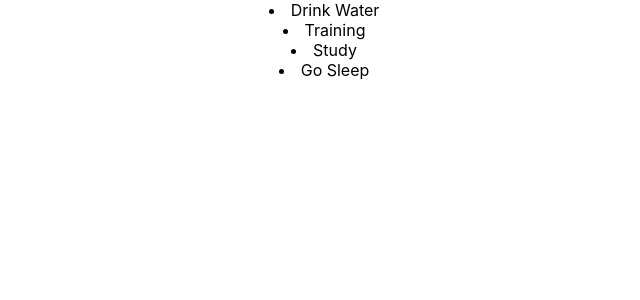
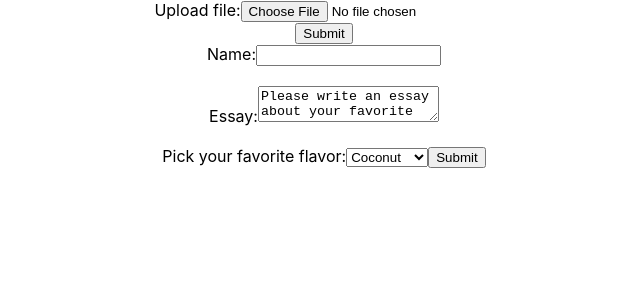
Before and after one commit to Jeong-wonho/being-react-professional, a React (Create React App) app in the folder reactapp/: page / in a window 1280 px wide. Shown: the top 300 px of the page, without its empty margins (316-956 px from the left). Built offline with nearby package versions, Linux system fonts and the light colour scheme.

Commit message:
unControlld Component

```diff
--- a/reactapp/src/App.js
+++ b/reactapp/src/App.js
@@ -1,17 +1,21 @@
 import "./App.css";
 // import Condition from "./components/2-8.ConditionalRendering/Condition";
-import List from "./components/2-9.List/List";
+// import List from "./components/2-9.List/List";
 // import ClassComponents from "./components/2-5.State/ClassComponents";
 // import Composition from "./components/2-4.Props/Composition";
 // import Extraction from "./components/2-4.Props/Extraction/Extraction";
 // import FunctionalComponents from "./components/2-5.State/FunctionalComponents";
 // import ClassComponents2 from "./components/2-6.LifeCycle/ClassComponents";
 // import Event from "./components/2-7.Event/Event";
+import ControlledComponent from "./components/2-10.Form/ControlledComponent";
+import UnControlledComponent from "./components/2-10.Form/UnControlledComponent";
 
 function App() {
   return (
     <div className="App">
-      <List />
+      <UnControlledComponent />
+      <ControlledComponent />
+      {/* <List /> */}
       {/* <Condition /> */}
       {/* <Event /> */}
       {/* <ClassComponents2 /> */}
--- /dev/null
+++ b/reactapp/src/components/2-10.Form/UnControlledComponent.jsx
@@ -0,0 +1,19 @@
+import React, { useRef } from "react";
+
+export default function UnControlledComponent() {
+  const fileInputRef = useRef(null);
+  function handleSubmit(event) {
+    event.preventDefault();
+    alert(`Selected file - ${fileInputRef.current.files[0].name}`);
+  }
+  return (
+    <form onSubmit={handleSubmit}>
+      <label>
+        Upload file:
+        <input type="file" ref={fileInputRef} />
+      </label>
+      <br />
+      <button type="submit">Submit</button>
+    </form>
+  );
+}
```
